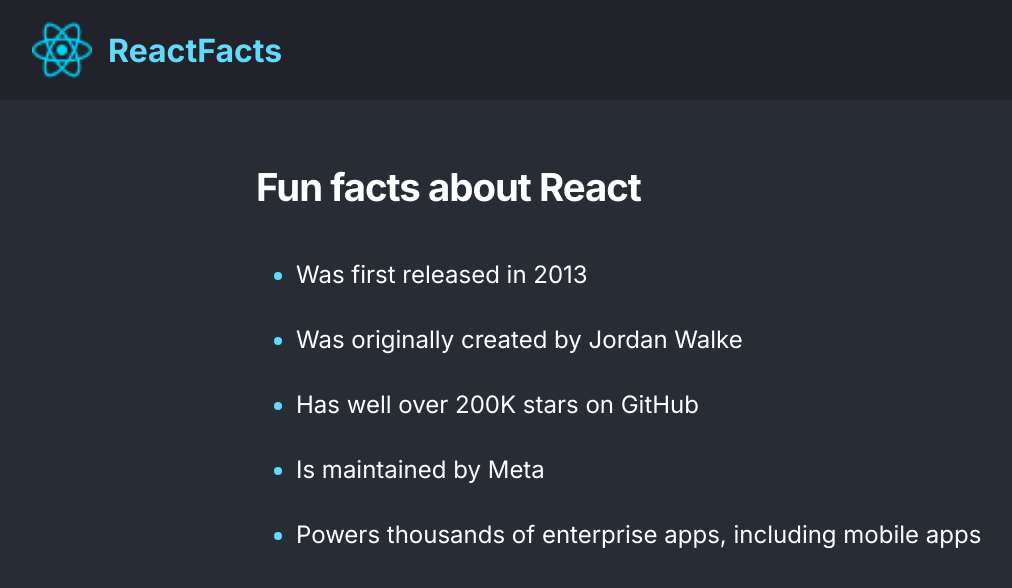
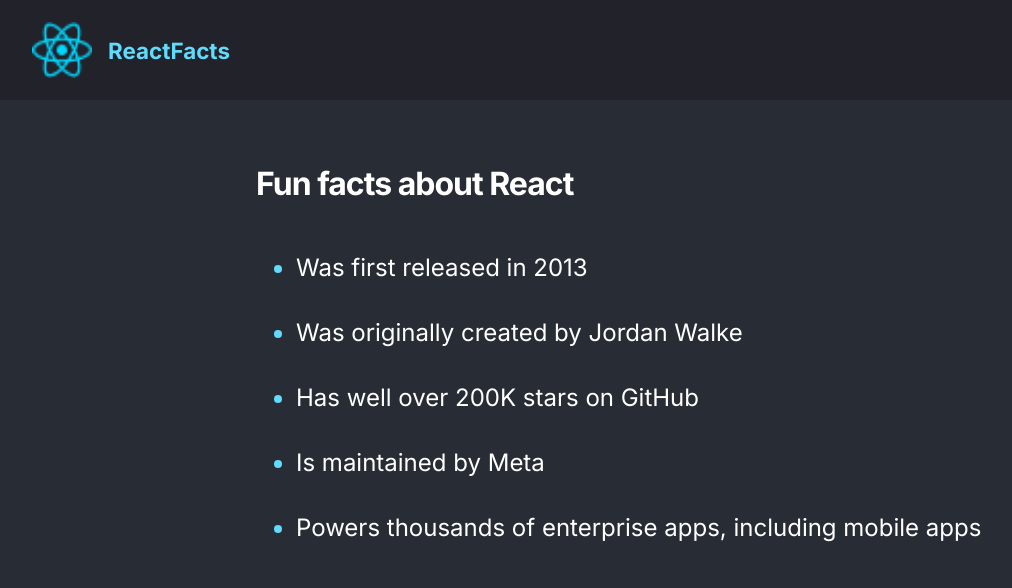
Before and after one commit to sumayya-yasin/React-static-page, a React (Vite) app: page / in a window 1280 px wide. Shown: the top 588 px of the page, without its empty margins (0-1012 px from the left). Built offline with nearby package versions, Linux system fonts and the light colour scheme.

Commit message:
first commit

```diff
--- a/src/index.css
+++ b/src/index.css
@@ -69,7 +69,6 @@
 
   .header__text {
     padding: 1rem;
-    font-size: 2rem;
   }
 
 }
@@ -113,6 +112,10 @@
     margin: 0 auto;
   }
 
+  main>h1 {
+    font-size: 2rem;
+  }
+
   .facts-list {
     width: 100%;
   }
```
